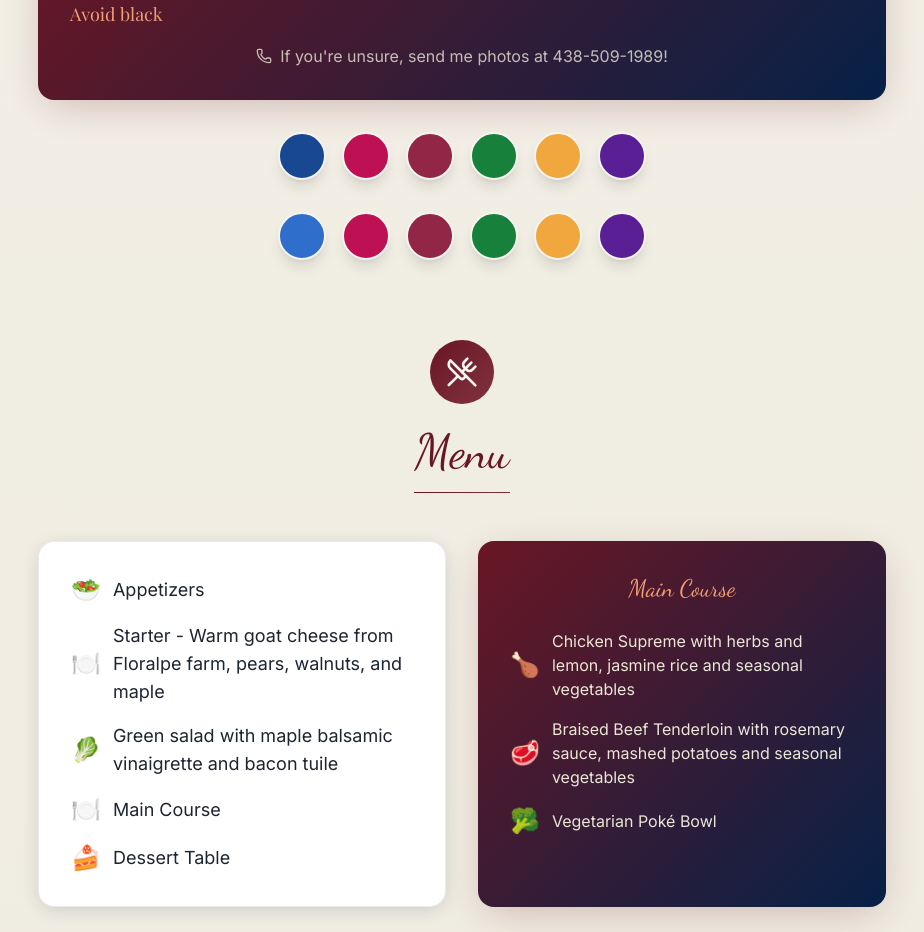
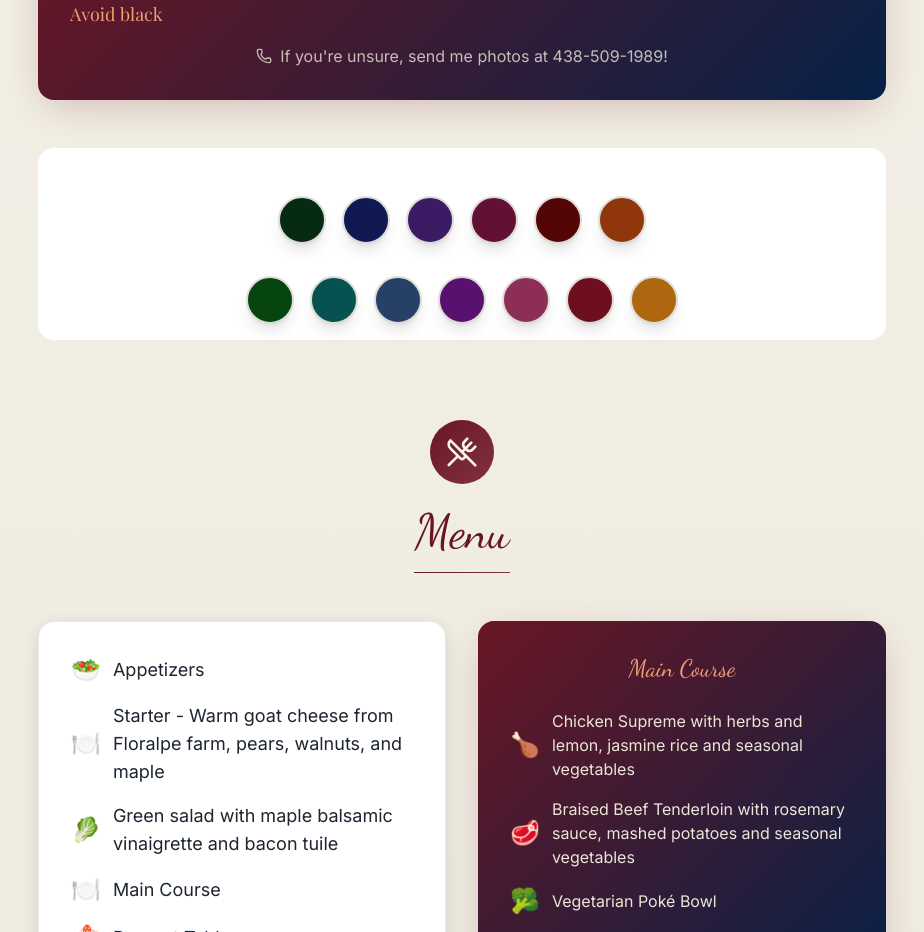
Before and after one commit to Cellule/our-vow-renewal-spot, a React (Vite) app: page / in a window 1280 px wide. Shown: the part 3540-4472 px from the top of the page, without its empty margins (178-1102 px from the left). Built offline with nearby package versions, Linux system fonts and the light colour scheme; no server answers.

Commit message:
Update color swatches in ColorPalette component with new colors and brightness filter

```diff
--- a/src/components/ColorPalette.tsx
+++ b/src/components/ColorPalette.tsx
@@ -26,36 +26,39 @@ export function ColorPalette() {
       </div>
 
       {/* Color Swatches */}
+      <div className="bg-white rounded-2xl p-4 mt-12">
         <div className="flex flex-wrap justify-center gap-4 mt-8">
           {[
-          { name: "Saphir", color: "#184891" },
-          { name: "Rubis", color: "#be1153" },
-          { name: "Grenat", color: "#912646" },
-          { name: "Émeraude", color: "#17803a" },
-          { name: "Topaze", color: "#f1a63e" },
-          { name: "Améthyste", color: "#5a1f94" },
+            { name: "Émeraude", color: "#073014" },
+            { name: "Saphir", color: "#121c5a" },
+            { name: "Améthyste", color: "#421f6f" },
+            { name: "Grenat", color: "#6e123b" },
+            { name: "Rubis", color: "#5d0606" },
+            { name: "Topaze", color: "#a03c0d" },
           ].map((gem) => (
             <div key={gem.name} className="flex flex-col items-center">
-            <div className="w-12 h-12 rounded-full border-2 border-cream shadow-lg" style={{ backgroundColor: gem.color }} />
+              <div className="w-12 h-12 rounded-full border-2 border-cream shadow-lg" style={{ backgroundColor: gem.color, filter: "brightness(0.9)" }} />
               {/* <span className="font-sans text-xs text-navy/70 mt-2">{gem.name}</span> */}
             </div>
           ))}
         </div>
         <div className="flex flex-wrap justify-center gap-4 mt-8">
           {[
-          { name: "Blerg", color: "#306ecb" },
-          { name: "Rubis", color: "#be1153" },
-          { name: "Grenat", color: "#912646" },
-          { name: "Émeraude", color: "#17803a" },
-          { name: "Topaze", color: "#f1a63e" },
-          { name: "Améthyste", color: "#5a1f94" },
+            { name: "Émeraude", color: "#084d11" },
+            { name: "Émeraude", color: "#075b5a" },
+            { name: "Blerg", color: "#2a4773" },
+            { name: "Améthyste", color: "#63137c" },
+            { name: "Grenat", color: "#9c3361" },
+            { name: "Rubis", color: "#7a1122" },
+            { name: "Topaze", color: "#c17211" },
           ].map((gem) => (
             <div key={gem.name} className="flex flex-col items-center">
-            <div className="w-12 h-12 rounded-full border-2 border-cream shadow-lg" style={{ backgroundColor: gem.color }} />
+              <div className="w-12 h-12 rounded-full border-2 border-cream shadow-lg" style={{ backgroundColor: gem.color, filter: "brightness(0.9)" }} />
               {/* <span className="font-sans text-xs text-navy/70 mt-2">{gem.name}</span> */}
             </div>
           ))}
         </div>
       </div>
+    </div>
   );
 }
```
Lines whose indentation alone changed are shown as unchanged.
